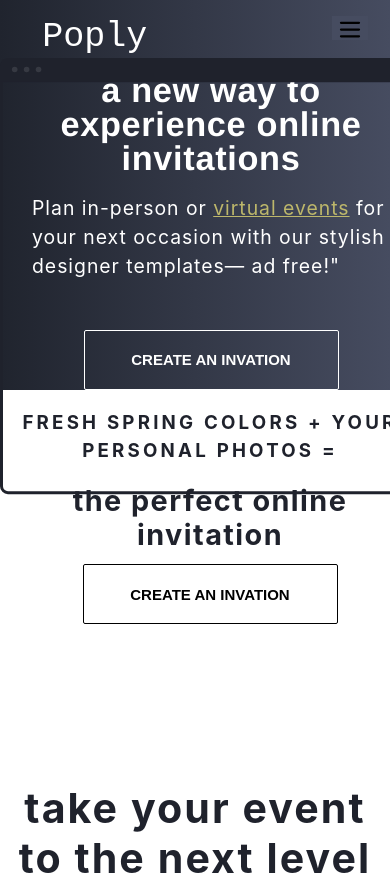
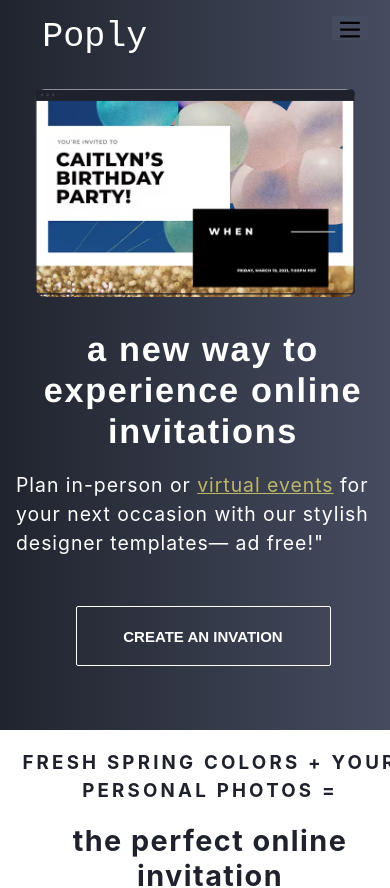
Before and after one commit to wuharry/popweb, a React (Create React App) app: page / in a window 390 px wide. Shown: the top 888 px of the page. Built offline with nearby package versions, Linux system fonts and the light colour scheme.

Commit message:
add media query modify context ,修正移動裝置排版

```diff
--- a/src/pages/home/style.module.scss
+++ b/src/pages/home/style.module.scss
@@ -79,7 +79,6 @@
   top: 0;
   left: 0;
   max-width: 100%;
-  max-height: 100%;
   object-fit: cover;
   border-radius: 10px;
 }
@@ -116,35 +115,61 @@
   margin-top: 15rem;
 }
 
-/* 小型裝置 */
-@media screen and (max-width: 450px) {
+
+@media (max-width: 768px) {
+  /* 平板尺寸以下 */
   .context {
+    // 調整主頁面內容
     flex-direction: column-reverse;
-    margin-top: 0;
-    justify-content: flex-start;
+    justify-content: center;
+    align-items: center;
+    margin-top: 2em;
   }
+  .Note {
+    background-size: contain;
+    height: 20em;
+    width: 20em;
+  }
+  .Noteframe{
+    height: 15em;
+    width: 20em;
+  }
+  .Nopadcontain{
+    height: fit-content;
+  }
+}
 
+@media (max-width: 576px) {
+  /* 手機尺寸以下 */
   .maincontent {
-    margin-top: 1em;
-    margin-left: 1em;
+    // 調整文字&&按鈕位置(這邊日後可能會需要再調整)
+    // margin-top: 14em;
+    margin-top: 0em;
+    margin-left: 0;
     justify-content: flex-start;
     align-items: center;
+    padding-bottom: 4em;
   }
   .maincontent > h1 {
     font-size: 2.1428571429em;
     text-align: center;
-    line-height: 1;
-    letter-spacing: 0.02em;
+    line-height: 1.2;
+    letter-spacing: 0.05em;
   }
   .maincontent > p {
+    // 文字大小
     margin-bottom: 2.5em;
     margin-top: 2em;
+  }
+  .Note {
+    height: 19em;
+  }
+  .Nopadcontain{
+    height: 13em;
   }
   .middle {
     margin-top: 0;
   }
-
-
   .mobileframe {
     width: 100%;
     height: auto;
```
